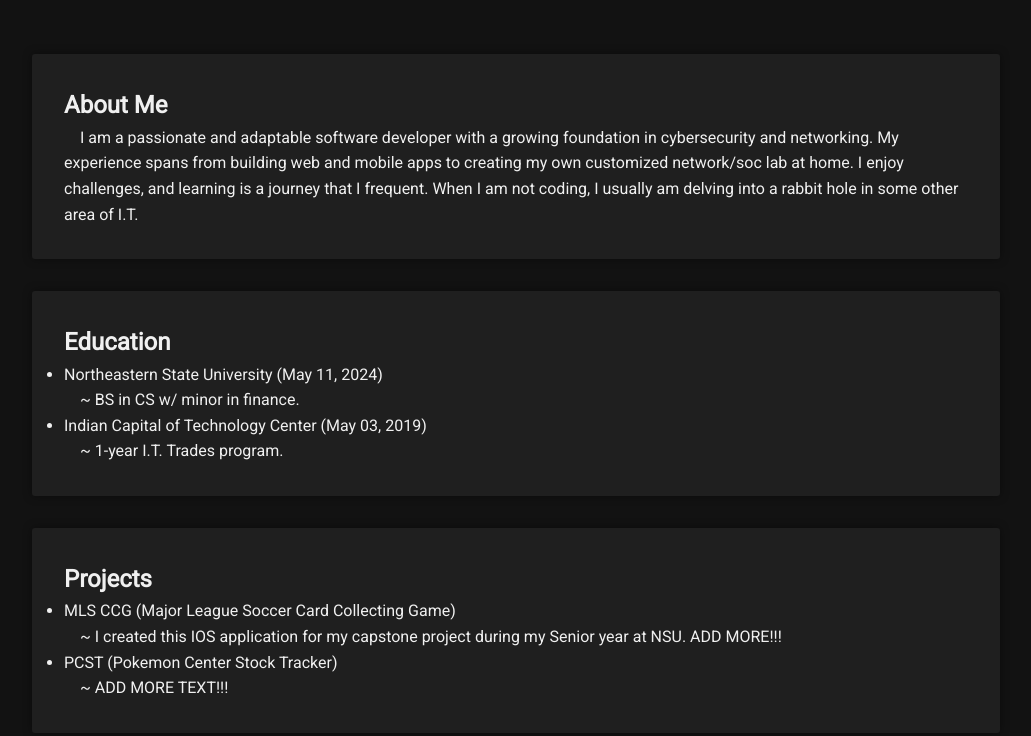
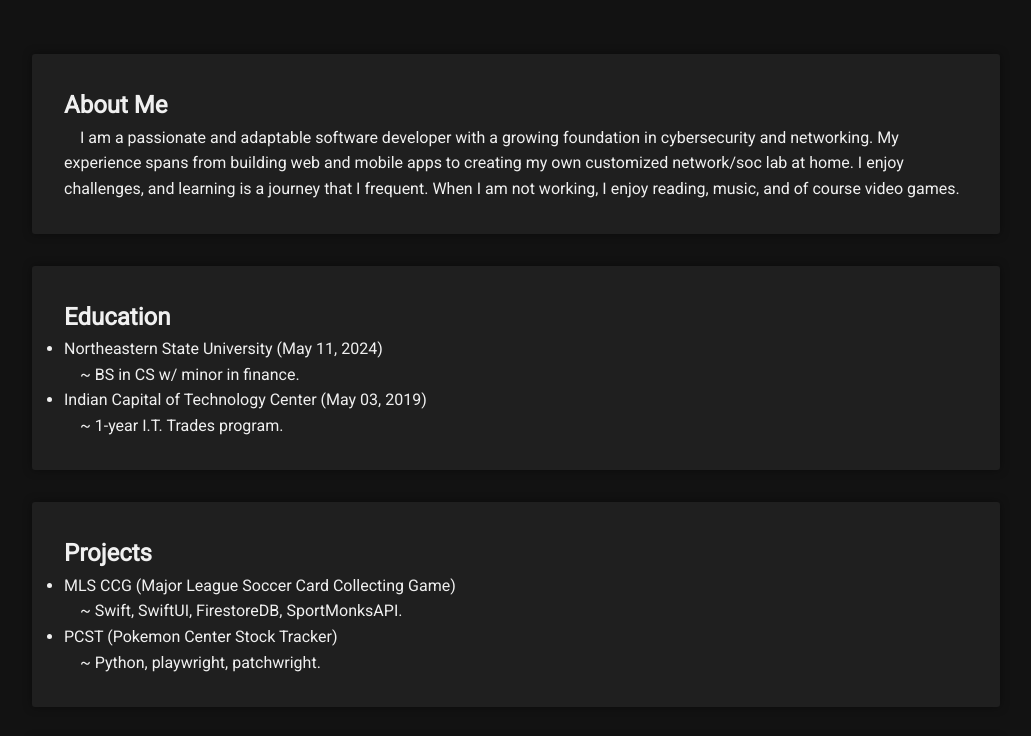
Before and after one commit to PNDAnymous/WebResume, a website: page index.html in a window 1280 px wide. Shown: the part 480-1216 px from the top of the page, without its empty margins (124-1155 px from the left). Drawn offline with Linux system fonts and the light colour scheme; grey boxes are pictures that could not be loaded.

Commit message:
Minor changes to text, and section marks

```diff
--- a/index.html
+++ b/index.html
@@ -100,11 +100,11 @@
     <main class="container">
       <section id="about" class="card">
         <h2>About Me</h2>
-        <p>&nbsp;&nbsp;&nbsp;&nbsp;I am a passionate and adaptable software developer with a growing foundation in
-          cybersecurity and networking. My experience spans from building web and mobile
-          apps to creating my own customized network/soc lab at home. I enjoy challenges, and
-          learning is a journey that I frequent. When I am not coding, I usually am delving
-          into a rabbit hole in some other area of I.T.</p>
+        <p>&nbsp;&nbsp;&nbsp;&nbsp;I am a passionate and adaptable software developer with a
+          growing foundation in cybersecurity and networking. My experience spans from building
+          web and mobile apps to creating my own customized network/soc lab at home. I enjoy
+          challenges, and learning is a journey that I frequent. When I am not working, I enjoy
+          reading, music, and of course video games.</p>
       </section>
 
       <section id="education" class="card">
@@ -123,10 +123,10 @@
         <h2>Projects</h2>
         <ul class="project-list">
           <li>MLS CCG (Major League Soccer Card Collecting Game)<br>
-            &nbsp;&nbsp;&nbsp;&nbsp;~ I created this IOS application for my capstone project during my Senior year at NSU. ADD MORE!!!
+            &nbsp;&nbsp;&nbsp;&nbsp;~ Swift, SwiftUI, FirestoreDB, SportMonksAPI.
           </li>
           <li>PCST (Pokemon Center Stock Tracker)<br>
-            &nbsp;&nbsp;&nbsp;&nbsp;~ ADD MORE TEXT!!!
+            &nbsp;&nbsp;&nbsp;&nbsp;~ Python, playwright, patchwright.
           </li>
         </ul>
       </section>
@@ -143,8 +143,9 @@
         <ul class="skill-list">
           <li>Azure</li>
           <li>Docker</li>
+          <li>Github</li>
+          <li>Languages - C++, Python, Swift, Javascript</li>
           <li>OS - Linux, MacOS, Windows</li>
-          <li>Languages - C++, Python, Swift, Javascript</li>
           <li>VMware</li>
         </ul>
       </section>
@@ -161,8 +162,8 @@
 
     <footer id="footer-contact" class="footer">
       <p>Email: <a href="mailto:jameselkins08@gmail.com">jameselkins08@gmail.com</a></p>
-      <p>LinkedIn: <a href="https://www.linkedin.com/in/JamesElkinsUS" target="_blank" rel="noopener noreferrer">www.linkedin.com/in/JamesElkinsUS</a></p>
       <p>Github: <a href="https://github.com/PNDAnymous">https://github.com/PNDAnymous</a></p>
+      <p>LinkedIn: <a href="https://www.linkedin.com/in/JamesElkinsUS" target="_blank" rel="noopener noreferrer">https://www.linkedin.com/in/JamesElkinsUS</a></p>
     </footer>
   </body>
 </html>
--- a/styles.css
+++ b/styles.css
@@ -130,7 +130,7 @@ html {
   right: 0;
 }
 
-/*========================================================*/
+/*====Body====*/
 
 body {
   font-family: "Roboto", sans-serif;
@@ -239,7 +239,7 @@ section {
   text-decoration: underline;
 }
 
-/*=========================================================*/
+/*====@media====*/
 
 @media (min-width: 768px) {
   /* Hide hamburger toggle (hamburger icon) */
```
